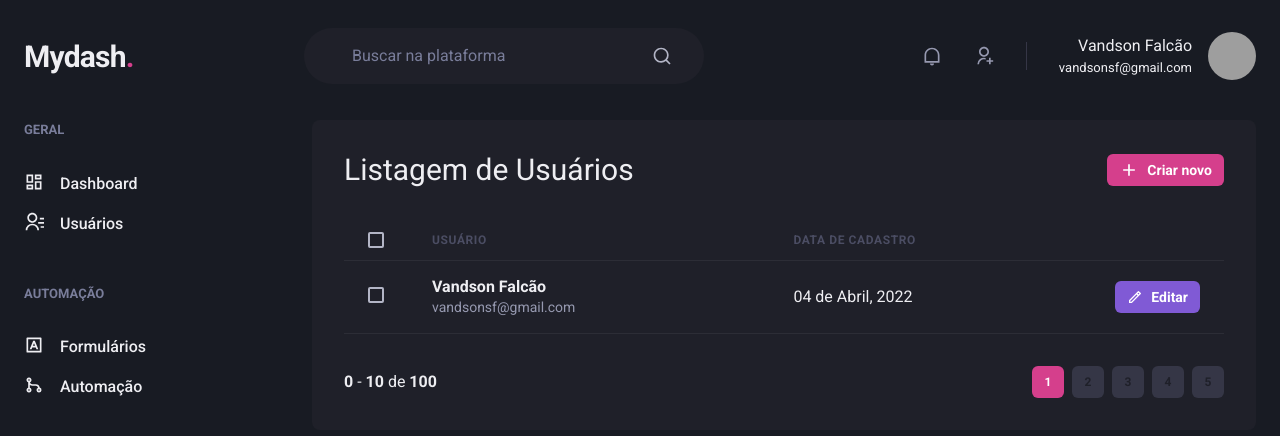
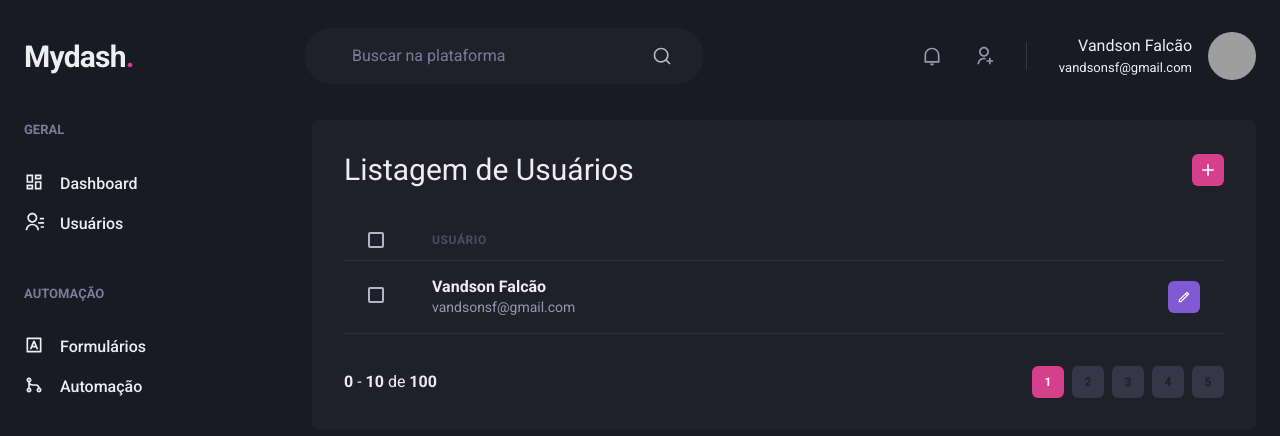
Before and after one commit to vandsonfalcao/MyDash, a Next.js app: page /users in a window 1280 px wide. Shown: the top 436 px of the page. Built offline with nearby package versions, Linux system fonts and the light colour scheme; grey boxes are pictures that could not be loaded.

Commit message:
finished pagination and users

```diff
--- a/src/components/Pagination/index.tsx
+++ b/src/components/Pagination/index.tsx
@@ -3,7 +3,7 @@ import PaginationItem from "./PaginationItem";
 
 export default function Pagination() {
 	return (
-		<Stack direction="row" mt="8" justify="space-between" align="center" spacing="6">
+		<Stack direction={["column", "row"]} mt="8" justify="space-between" align="center" spacing="6">
 			<Box>
 				<b>0</b> - <b>10</b> de <b>100</b>
 			</Box>
--- a/src/pages/dashboard.tsx
+++ b/src/pages/dashboard.tsx
@@ -1,9 +1,9 @@
 import { Box, Flex, SimpleGrid, Text, theme } from "@chakra-ui/react";
 import { ApexOptions } from "apexcharts";
 import dynamic from "next/dynamic";
-const Chart = dynamic(() => import("react-apexcharts"), { ssr: false });
 import Header from "../components/Header";
 import SideBar from "../components/SideBar";
+const Chart = dynamic(() => import("react-apexcharts"), { ssr: false });
 
 const options: ApexOptions = {
 	chart: {
@@ -50,13 +50,13 @@ export default function Dashboard() {
 			<Flex w="100%" my="6" maxW={1480} mx="auto" px="6">
 				<SideBar />
 				<SimpleGrid flex="1" gap="4" minChildWidth="320px" alignContent="flex-start">
-					<Box p="8" bg="gray.800" borderRadius={8} pb="4">
+					<Box p={["6", "8"]} bg="gray.800" borderRadius={8} pb="4">
 						<Text fontSize="large" mb="4">
 							Inscritos da semana
 						</Text>
 						<Chart options={options} series={series} type="area" height={160} />
 					</Box>
-					<Box p="8" bg="gray.800" borderRadius={8} pb="4">
+					<Box p={["6", "8"]} bg="gray.800" borderRadius={8} pb="4">
 						<Text fontSize="large" mb="4">
 							Taxa de abertura
 						</Text>
--- a/src/pages/users/index.tsx
+++ b/src/pages/users/index.tsx
@@ -5,6 +5,7 @@ import {
 	Flex,
 	Heading,
 	Icon,
+	IconButton,
 	Table,
 	Tbody,
 	Td,
@@ -12,6 +13,7 @@ import {
 	Th,
 	Thead,
 	Tr,
+	useBreakpointValue
 } from "@chakra-ui/react";
 import { RiAddLine, RiPencilLine } from "react-icons/ri";
 import Header from "../../components/Header";
@@ -19,6 +21,10 @@ import Pagination from "../../components/Pagination";
 import SideBar from "../../components/SideBar";
 
 export default function UserList() {
+	const isWideVersion = useBreakpointValue({
+		base: false,
+		lg: false,
+	});
 	return (
 		<Box>
 			<Header />
@@ -31,6 +37,7 @@ export default function UserList() {
 						<Heading size="lg" fontWeight="normal">
 							Listagem de Usuários
 						</Heading>
+						{isWideVersion ? (
 							<Button
 								as="a"
 								size="sm"
@@ -40,22 +47,33 @@ export default function UserList() {
 							>
 								Criar novo
 							</Button>
+						) : (
+							<IconButton
+								aria-label="Criar novo"
+								as="a"
+								size="sm"
+								fontSize="sm"
+								colorScheme="pink"
+								title="Criar novo"
+								icon={<Icon as={RiAddLine} fontSize="20" />}
+							/>
+						)}
 					</Flex>
 
 					<Table colorScheme="whiteAlpha">
 						<Thead>
 							<Tr>
-								<Th px="6" color="gray.300" w="8">
+								<Th px={["4", "4", "6"]} color="gray.300" w="8">
 									<Checkbox colorScheme="pink" />
 								</Th>
 								<Th>Usuário</Th>
-								<Th>Data de cadastro</Th>
+								{isWideVersion && <Th>Data de cadastro</Th>}
 								<Th w="8"></Th>
 							</Tr>
 						</Thead>
 						<Tbody>
 							<Tr>
-								<Td px="6">
+								<Td px={["4", "4", "6"]}>
 									<Checkbox colorScheme="pink" />
 								</Td>
 								<Td>
@@ -66,8 +84,9 @@ export default function UserList() {
 										</Text>
 									</Box>
 								</Td>
-								<Td>04 de Abril, 2022</Td>
+								{isWideVersion && <Td>04 de Abril, 2022</Td>}
 								<Td>
+									{isWideVersion ? (
 										<Button
 											as="a"
 											size="sm"
@@ -77,6 +96,17 @@ export default function UserList() {
 										>
 											Editar
 										</Button>
+									) : (
+										<IconButton
+											aria-label="Editar"
+											as="a"
+											size="sm"
+											fontSize="sm"
+											colorScheme="purple"
+											title="Editar"
+											icon={<Icon as={RiPencilLine} />}
+										/>
+									)}
 								</Td>
 							</Tr>
 						</Tbody>
```
Lines whose indentation alone changed are shown as unchanged.
